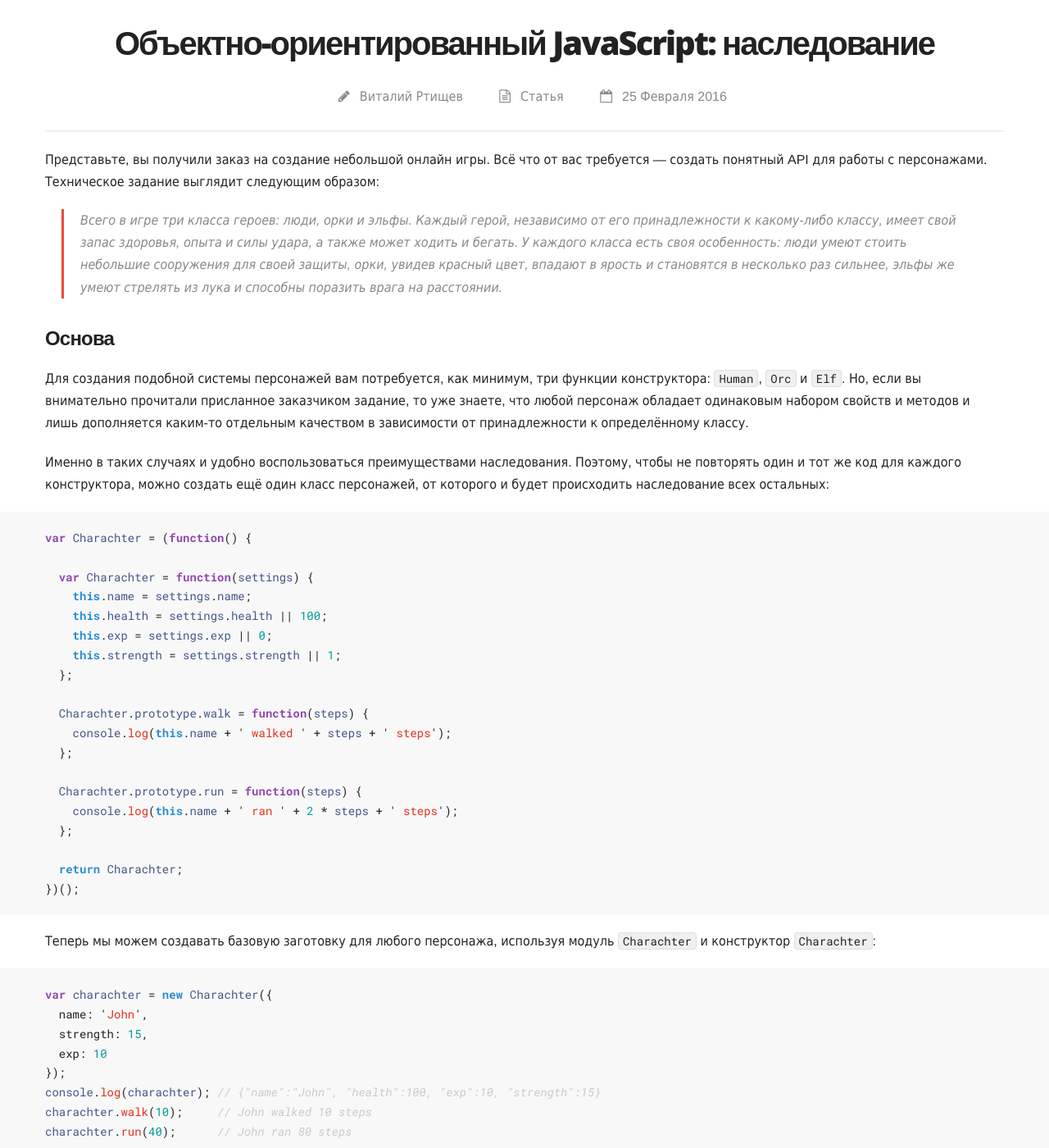
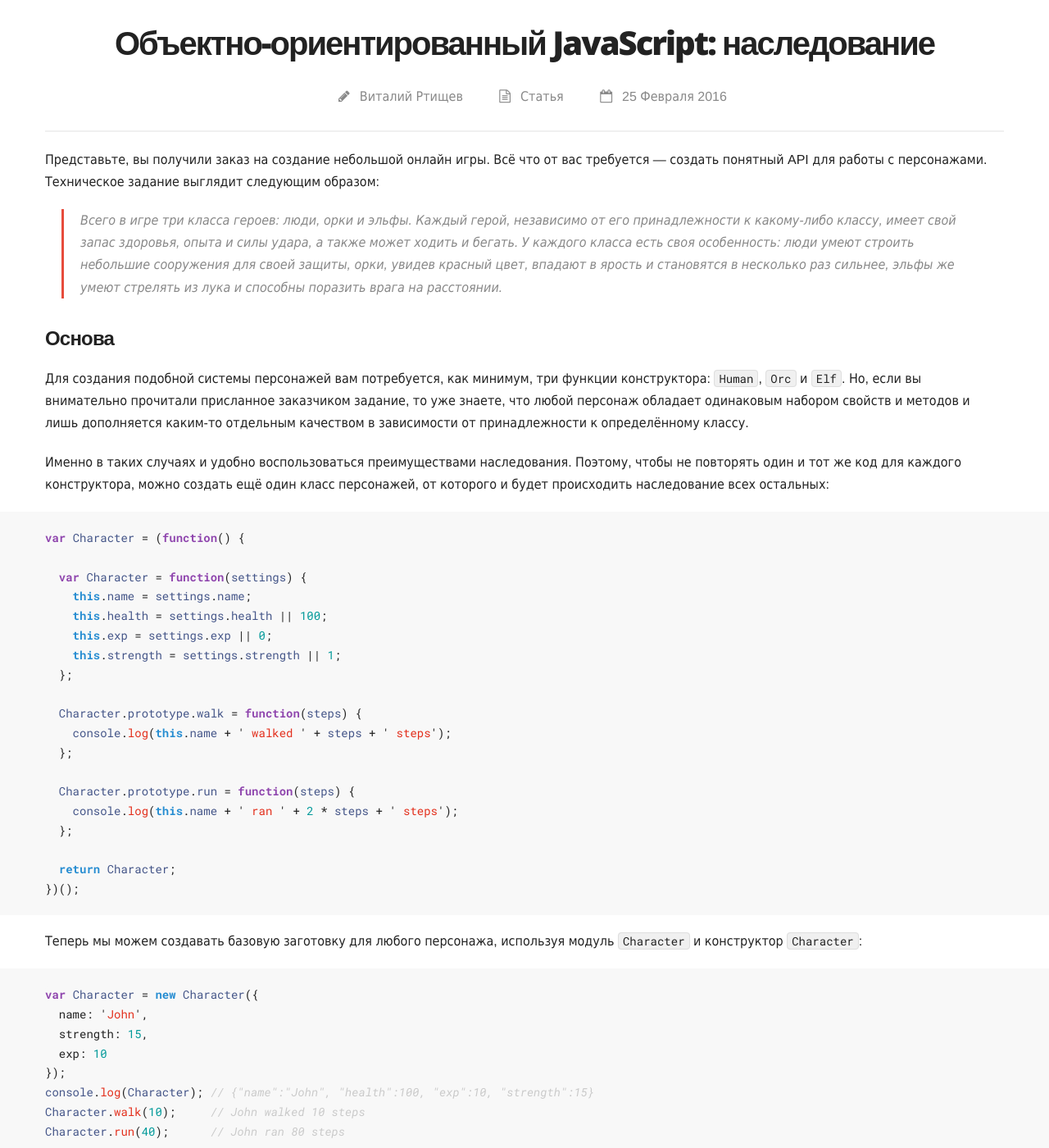
Before and after one commit to rtivital/jsraccoon, a Jekyll site: the page built from _posts/2016-02-25-oop-inheritance.md, in a window 1280 px wide and 1400 px high, scrolled down 391 px. Shown: the whole window at 82% size. Built offline with Jekyll 4.4.1, drawn with Linux system fonts in a browser that asks for light colours; nearby versions of some CDN libraries; comment, search, counter and statistics services are not loaded; some of the changed text lies outside the part shown.

```diff
--- a/_posts/2016-02-25-oop-inheritance.md
+++ b/_posts/2016-02-25-oop-inheritance.md
@@ -14,7 +17,7 @@
 
 Представьте, вы получили заказ на создание небольшой онлайн игры. Всё что от вас требуется — создать понятный API для работы с персонажами. Техническое задание выглядит следующим образом:
 
-> Всего в игре три класса героев: люди, орки и эльфы. Каждый герой, независимо от его принадлежности к какому-либо классу, имеет свой запас здоровья, опыта и силы удара, а также может ходить и бегать. У каждого класса есть своя особенность: люди умеют стоить небольшие сооружения для своей защиты, орки, увидев красный цвет, впадают в ярость и становятся в несколько раз сильнее, эльфы же умеют стрелять из лука и способны поразить врага на расстоянии.
+> Всего в игре три класса героев: люди, орки и эльфы. Каждый герой, независимо от его принадлежности к какому-либо классу, имеет свой запас здоровья, опыта и силы удара, а также может ходить и бегать. У каждого класса есть своя особенность: люди умеют строить небольшие сооружения для своей защиты, орки, увидев красный цвет, впадают в ярость и становятся в несколько раз сильнее, эльфы же умеют стрелять из лука и способны поразить врага на расстоянии.
 
 #### Основа
 
@@ -23,41 +26,41 @@
 Именно в таких случаях и удобно воспользоваться преимуществами наследования. Поэтому, чтобы не повторять один и тот же код для каждого конструктора, можно создать ещё один класс персонажей, от которого и будет происходить наследование всех остальных:
 
 {% highlight javascript %}
-var Charachter = (function() {
+var Character = (function() {
 
-  var Charachter = function(settings) {
+  var Character = function(settings) {
     this.name = settings.name;
     this.health = settings.health || 100;
     this.exp = settings.exp || 0;
     this.strength = settings.strength || 1;
   };
 
-  Charachter.prototype.walk = function(steps) {
+  Character.prototype.walk = function(steps) {
     console.log(this.name + ' walked ' + steps + ' steps');
   };
 
-  Charachter.prototype.run = function(steps) {
+  Character.prototype.run = function(steps) {
     console.log(this.name + ' ran ' + 2 * steps + ' steps');
   };
 
-  return Charachter;
+  return Character;
 })();
 {% endhighlight %}
 
-Теперь мы можем создавать базовую заготовку для любого персонажа, используя модуль `Charachter` и конструктор `Charachter`:
+Теперь мы можем создавать базовую заготовку для любого персонажа, используя модуль `Character` и конструктор `Character`:
 
 {% highlight javascript %}
-var charachter = new Charachter({
+var Character = new Character({
   name: 'John',
   strength: 15,
   exp: 10
 });
-console.log(charachter); // {"name":"John", "health":100, "exp":10, "strength":15}
-charachter.walk(10);     // John walked 10 steps
-charachter.run(40);      // John ran 80 steps
+console.log(Character); // {"name":"John", "health":100, "exp":10, "strength":15}
+Character.walk(10);     // John walked 10 steps
+Character.run(40);      // John ran 80 steps
 {% endhighlight %}
 
-Заготовка для всех персонажей создана, и мы можем приступать к созданию отдельных классов. Начнём с людей и модуля `Human`. Мы знаем, что любой персонаж, принадлежащий к классу людей, умеет стоить сооружения для защиты. Для этого отлично подойдёт метод `build`:
+Заготовка для всех персонажей создана, и мы можем приступать к созданию отдельных классов. Начнём с людей и модуля `Human`. Мы знаем, что любой персонаж, принадлежащий к классу людей, умеет строить сооружения для защиты. Для этого отлично подойдёт метод `build`:
 
 {% highlight javascript %}
 var Human = (function() {
@@ -72,7 +75,7 @@
 })();
 {% endhighlight %}
 
-Человек, созданный с помощью конструктора `Human` теперь умеет стоить здания определённой прочности и тем самым увеличивать свой запас здоровья. Отлично, мы уже на полпути! Или нет? Свойства `health` у человека пока что нет, поэтому и вся наша конструкция бесполезна. Разумеется, мы бы могли вручную создать все необходимые свойства для каждого класса персонажей:
+Человек, созданный с помощью конструктора `Human` теперь умеет строить здания определённой прочности и тем самым увеличивать свой запас здоровья. Отлично, мы уже на полпути! Или нет? Свойства `health` у человека пока что нет, поэтому и вся наша конструкция бесполезна. Разумеется, мы бы могли вручную создать все необходимые свойства для каждого класса персонажей:
 
 {% highlight javascript %}
 var Human = (function() {
@@ -88,13 +91,13 @@
 })();
 {% endhighlight %}
 
-Но, в таком случае, нам придется дублировать код с присваиванием свойств в каждом конструкторе, поддержка кода заметно усложнится, если, например, у нас будет не 3, а 20 классов героев. Именно для упрощения поддержки и уменьшения количества кода мы и создали конструктор-заготовку. Всё, что нам остаётся сделать — вызвать конструктор `Charachter` внутри конструктора `Human`:
+Но, в таком случае, нам придется дублировать код с присваиванием свойств в каждом конструкторе, поддержка кода заметно усложнится, если, например, у нас будет не 3, а 20 классов героев. Именно для упрощения поддержки и уменьшения количества кода мы и создали конструктор-заготовку. Всё, что нам остаётся сделать — вызвать конструктор `Character` внутри конструктора `Human`:
 
 {% highlight javascript %}
 var Human = (function() {
 
   var Human = function(settings) {
-    Charachter.apply(this, arguments);
+    Character.apply(this, arguments);
   };
 
   Human.prototype.build = function(buildingStrength) {
@@ -129,12 +132,12 @@
 
 #### apply и call
 
-Методы `run` и `walk`, которые мы хотели унаследовать от конструктора `Charachter` всё ещё не доступны для использования. Чтобы разобраться, почему именно так, нужно понять принцип работы метода функций `apply`.
+Методы `run` и `walk`, которые мы хотели унаследовать от конструктора `Character` всё ещё не доступны для использования. Чтобы разобраться, почему именно так, нужно понять принцип работы метода функций `apply`.
 
-Итак у нас есть конструктор `Charachter`, который при вызове с оператором `new` выдаст нам полностью рабочий объект со всеми свойствами и методами, как это было показано выше. Но не стоит забывать, что `Character` также является обычной функцией, то есть мы можем вызвать её и без использования оператора `new`:
+Итак, у нас есть конструктор `Character`, который при вызове с оператором `new` выдаст нам полностью рабочий объект со всеми свойствами и методами, как это было показано выше. Но не стоит забывать, что `Character` также является обычной функцией, то есть мы можем вызвать её и без использования оператора `new`:
 
 {% highlight javascript %}
-Charachter({
+Character({
   name: 'John',
   health: 20,
   strength: 10,
@@ -151,13 +154,13 @@
 console.log(window.exp);      // 50
 {% endhighlight %}
 
-Другими словами, вы просто создадите глобальные переменные. Функция `Charachter` использует `this` для обращения к текущему объекту. А в глобальной области видимости `this` будет ссылаться на объект `window`. Таким образом, всё, что делает функция `Charachter`, — присваивает значения объекту, на который ссылается `this` при вызове функции. Именно это нам и нужно.
+Другими словами, вы просто создадите глобальные переменные. Функция `Character` использует `this` для обращения к текущему объекту. А в глобальной области видимости `this` будет ссылаться на объект `window`. Таким образом, всё, что делает функция `Character`, — присваивает значения объекту, на который ссылается `this` при вызове функции. Именно это нам и нужно.
 
-Неплохо было бы вызвать функцию `Charachter` в конструкторе `Human`, чтобы быстро записать все свойства в текущий объект. Если вы попробуете вызвать `Charachter` напрямую, то с удивлением обнаружите, что ни одно свойство не было записано в объект:
+Неплохо было бы вызвать функцию `Character` в конструкторе `Human`, чтобы быстро записать все свойства в текущий объект. Если вы попробуете вызвать `Character` напрямую, то с удивлением обнаружите, что ни одно свойство не было записано в объект:
 {% highlight javascript %}
 var Human = (function() {
   var Human = function(settings) {
-    Charachter(settings);
+    Character(settings);
   };
   return Human;
 })();
@@ -172,7 +175,7 @@
 {% highlight javascript %}
 var Human = (function() {
   var Human = function(settings) {
-    Charachter.call(this, settings);
+    Character.call(this, settings);
   };
   return Human;
 })();
@@ -182,12 +185,12 @@
 console.log(human); // {name: "John", health: 10, exp: 0, strength: 1}
 {% endhighlight %}
 
-Метод `apply` работает схожим образом, но вместо списка аргументов принимаем массив (или любую другую массивоподобную структуру) и формирует из него тот же список список аргументов. Подобное поведение бывает полезным, когда мы хотим передать вызываемой функции все аргументы из текущей. Сделать это можно с помощью псевдо массива аргументов `arguments`:
+Метод `apply` работает схожим образом, но вместо списка аргументов принимаем массив (или любую другую массивоподобную структуру) и формирует из него тот же список аргументов. Подобное поведение бывает полезным, когда мы хотим передать вызываемой функции все аргументы из текущей. Сделать это можно с помощью псевдомассива аргументов `arguments`:
 
 {% highlight javascript %}
 var Human = (function() {
   var Human = function(settings) {
-    Charachter.apply(this, arguments);
+    Character.apply(this, arguments);
   };
   return Human;
 })();
@@ -197,9 +200,9 @@
 console.log(human); // {name: "John", health: 10, exp: 0, strength: 1}
 {% endhighlight %}
 
-В нашем случае предпочтительней использовать метод `apply`, чтобы передавать в функцию `Charachter` все аргументы, а не только объект настроек. Ведь, возможно, в будущем мы захотим доработать обе функции и добавить несколько новых аргументов.
+В нашем случае предпочтительней использовать метод `apply`, чтобы передавать в функцию `Character` все аргументы, а не только объект настроек. Ведь, возможно, в будущем мы захотим доработать обе функции и добавить несколько новых аргументов.
 
-Чтобы окончательно понять принцип работы метода `apply`, попробуте использовать его с любой функцией, принимающей неорганиченное число аргументов. Например, функция `Math.max`, которая находит максимальное переданное ей число:
+Чтобы окончательно понять принцип работы метода `apply`, попробуте использовать его с любой функцией, принимающей неограниченное число аргументов. Например, функция `Math.max`, которая находит максимальное переданное ей число:
 
 {% highlight javascript %}
 Math.max(2, 1, 4, 10, 4, 5, 1, 2); // 10
@@ -218,15 +221,15 @@
 
 #### Наследование
 
-Как я уже писал выше, мы хотим сделать так, чтобы конструктор `Human` не только имел все те же свойства, что и `Charachter`, но и мог использовать все методы из его прототипа: `walk` и `run`. Подобное наследование осуществить очень просто: всё, что нужно сделать — переназначить прототип конструктора `Human`:
+Как я уже писал выше, мы хотим сделать так, чтобы конструктор `Human` не только имел все те же свойства, что и `Character`, но и мог использовать все методы из его прототипа: `walk` и `run`. Подобное наследование осуществить очень просто: всё, что нужно сделать — переназначить прототип конструктора `Human`:
 {% highlight javascript %}
 var Human = (function() {
   var Human = function(settings) {
-    Charachter.apply(this, arguments);
+    Character.apply(this, arguments);
   };
 
-  Human.prototype = Object.create(Charachter.prototype);
-  Human.prototype.constructor = Charachter;
+  Human.prototype = Object.create(Character.prototype);
+  Human.prototype.constructor = Character;
 
   Human.prototype.build = function(buildingStrength) {
     this.health += buildingStrength;
@@ -244,7 +247,7 @@
 human.run(50);  // John ran 100 steps
 {% endhighlight %}
 
-Метод `Object.create` создаёт новый объект с указанным объектом прототипа. Таким образом мы можем использовать методы конструктора `Human`, когда они доступны, а в случае, если их нет, то будем обращаться уже к методам конструктора `Charachter`. Подробнее о том, как происходит определение того, какое именно свойство или метод будет использован, можно прочитать в статье о [прототипах](/oop-prototypes).
+Метод `Object.create` создаёт новый объект с указанным объектом прототипа. Таким образом мы можем использовать методы конструктора `Human`, когда они доступны, а в случае, если их нет, то будем обращаться уже к методам конструктора `Character`. Подробнее о том, как происходит определение того, какое именно свойство или метод будет использован, можно прочитать в статье о [прототипах](/oop-prototypes).
 
 Таким образом для реализации наследования достаточно всего двух строчек кода:
 {% highlight javascript %}
```
Also changed, not shown: other parts of _posts/2016-02-25-oop-inheritance.md (+8 -1 lines), _drafts/2016-02-25-oop-inheritance-practice.md (deleted, +0 -16 lines), _posts/2016-02-06-oop-example-validation.md (+4 -1 lines), _posts/2016-03-02-oop-inheritance-practice.md (added, +262 -0 lines).
